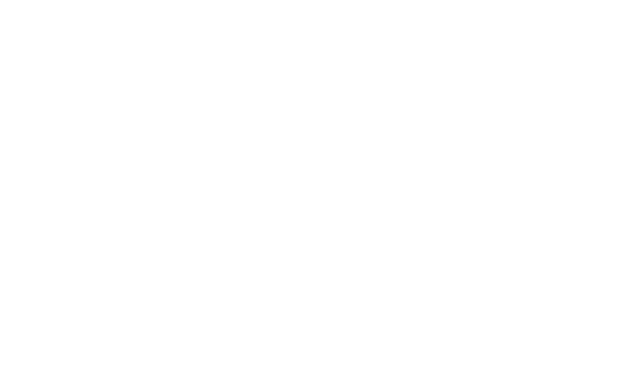
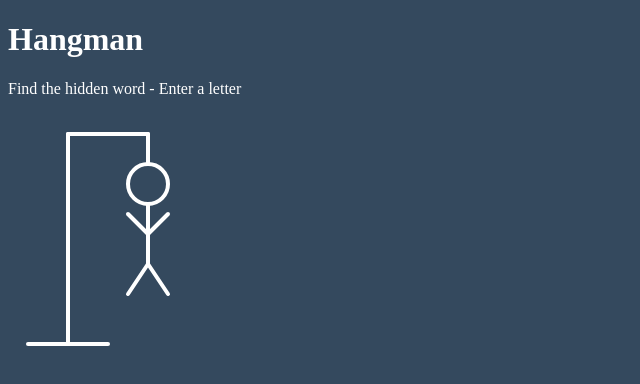
Before and after one commit to nick-hernstedt/Hangman, a plain HTML site: page index.html in a window 1280 px wide. Shown: the whole page, without its empty margins (0-640 px from the left). Drawn offline with Linux system fonts and the light colour scheme.

Commit message:
added svg stuff to make the hangman

```diff
--- a/assets/css/style.css
+++ b/assets/css/style.css
@@ -0,0 +1,11 @@
+body {
+  background-color: #34495e;
+  color: #ffffff;
+}
+
+.figure-container {
+  fill: transparent;
+  stroke: #ffffff;
+  stroke-width: 4px;
+  stroke-linecap: round;
+}
--- a/index.html
+++ b/index.html
@@ -6,9 +6,34 @@
 
     <!-- stylesheet -->
     <link rel="stylesheet" href="assets/css/style.css" />
-    <title>Document</title>
+    <title>Hangman</title>
   </head>
   <body>
+    <h1>Hangman</h1>
+    <p>Find the hidden word - Enter a letter</p>
+    <div class="game-container">
+      <svg height="250" width="200" class="figure-container">
+        <!-- rod -->
+        <line x1="60" y1="20" x2="140" y2="20" />
+        <line x1="140" y1="20" x2="140" y2="50" />
+        <line x1="60" y1="20" x2="60" y2="230" />
+        <line x1="20" y1="230" x2="100" y2="230" />
+
+        <!-- head -->
+        <circle cx="140" cy="70" r="20" class="figure-part" />
+
+        <!-- body -->
+        <line x1="140" y1="90" x2="140" y2="150" class="figure-part" />
+
+        <!-- arms -->
+        <line x1="140" y1="120" x2="120" y2="100" class="figure-part" />
+        <line x1="140" y1="120" x2="160" y2="100" class="figure-part" />
+
+        <!-- legs -->
+        <line x1="140" y1="150" x2="120" y2="180" class="figure-part" />
+        <line x1="140" y1="150" x2="160" y2="180" class="figure-part" />
+      </svg>
+    </div>
     <!-- linking JS -->
     <script src="assets/javascript/script.js"></script>
   </body>
```
